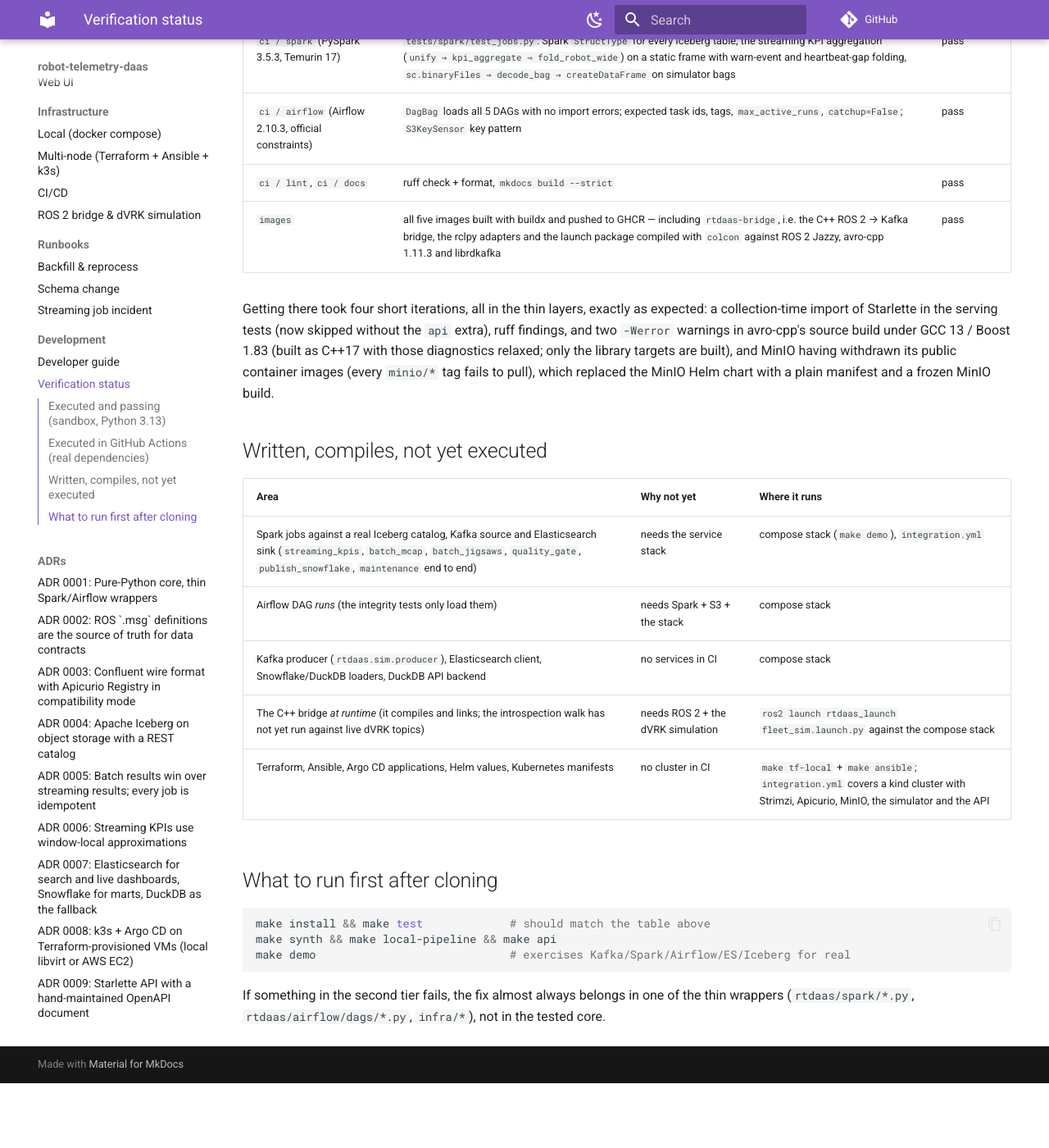
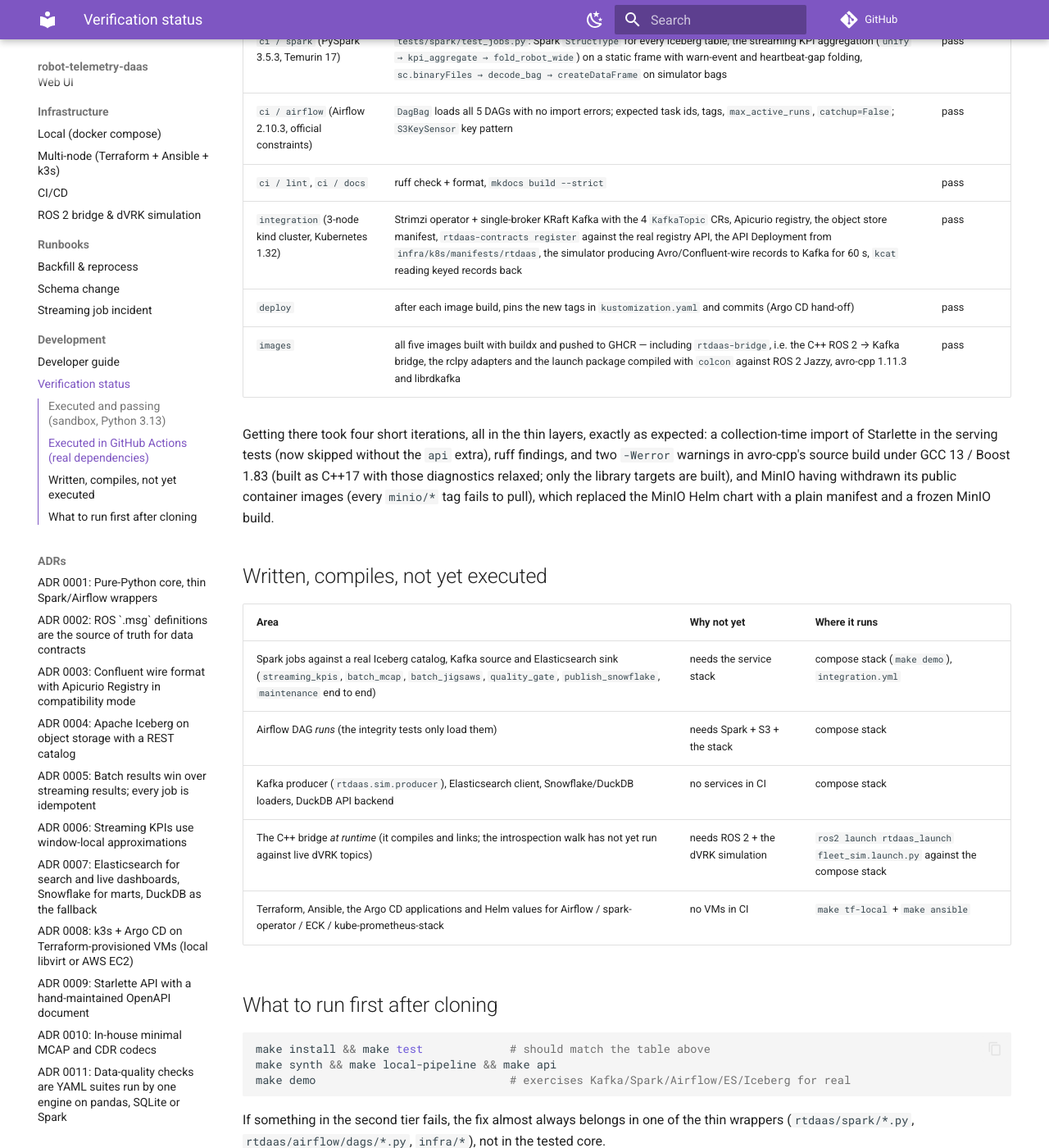
Before and after one commit to tom-f-oconnell/robot-telemetry-daas, an MkDocs documentation site: the page built from docs/dev/verification.md, in a window 1280 px wide and 1400 px high, scrolled down 1826 px. Shown: the whole window at 82% size. Built offline with MkDocs 1.6.1 and Material for MkDocs 9.7.7, drawn with Linux system fonts in a browser that asks for light colours; comment, search, counter and statistics services are not loaded; before the commit the page ends 3147 px from its top, so only the background shows below that.

Commit message:
lint: blank lines after imports; docs: integration test now executed in CI
Co-Authored-By: Claude Fable 5.1 <noreply@anthropic.com>
Claude-Session: https://claude.ai/code/session_01KkvQgtockE12WfRzZEzrcc

```diff
--- a/docs/dev/verification.md
+++ b/docs/dev/verification.md
@@ -38,6 +38,8 @@ After the first push, the CI matrix ran with freshly installed dependencies on `
 | `ci / spark` (PySpark 3.5.3, Temurin 17) | `tests/spark/test_jobs.py`: Spark `StructType` for every Iceberg table, the streaming KPI aggregation (`unify → kpi_aggregate → fold_robot_wide`) on a static frame with warn-event and heartbeat-gap folding, `sc.binaryFiles → decode_bag → createDataFrame` on simulator bags | pass |
 | `ci / airflow` (Airflow 2.10.3, official constraints) | `DagBag` loads all 5 DAGs with no import errors; expected task ids, tags, `max_active_runs`, `catchup=False`; `S3KeySensor` key pattern | pass |
 | `ci / lint`, `ci / docs` | ruff check + format, `mkdocs build --strict` | pass |
+| `integration` (3-node kind cluster, Kubernetes 1.32) | Strimzi operator + single-broker KRaft Kafka with the 4 `KafkaTopic` CRs, Apicurio registry, the object store manifest, `rtdaas-contracts register` against the real registry API, the API Deployment from `infra/k8s/manifests/rtdaas`, the simulator producing Avro/Confluent-wire records to Kafka for 60 s, `kcat` reading keyed records back | pass |
+| `deploy` | after each image build, pins the new tags in `kustomization.yaml` and commits (Argo CD hand-off) | pass |
 | `images` | all five images built with buildx and pushed to GHCR — including `rtdaas-bridge`, i.e. the C++ ROS 2 → Kafka bridge, the rclpy adapters and the launch package compiled with `colcon` against ROS 2 Jazzy, avro-cpp 1.11.3 and librdkafka | pass |
 
 Getting there took four short iterations, all in the thin layers, exactly as expected: a
@@ -55,7 +57,7 @@ replaced the MinIO Helm chart with a plain manifest and a frozen MinIO build.
 | Airflow DAG *runs* (the integrity tests only load them) | needs Spark + S3 + the stack | compose stack |
 | Kafka producer (`rtdaas.sim.producer`), Elasticsearch client, Snowflake/DuckDB loaders, DuckDB API backend | no services in CI | compose stack |
 | The C++ bridge *at runtime* (it compiles and links; the introspection walk has not yet run against live dVRK topics) | needs ROS 2 + the dVRK simulation | `ros2 launch rtdaas_launch fleet_sim.launch.py` against the compose stack |
-| Terraform, Ansible, Argo CD applications, Helm values, Kubernetes manifests | no cluster in CI | `make tf-local` + `make ansible`; `integration.yml` covers a kind cluster with Strimzi, Apicurio, MinIO, the simulator and the API |
+| Terraform, Ansible, the Argo CD applications and Helm values for Airflow / spark-operator / ECK / kube-prometheus-stack | no VMs in CI | `make tf-local` + `make ansible` |
 
 ## What to run first after cloning
 
```
Also changed, not shown: 1 other file.
